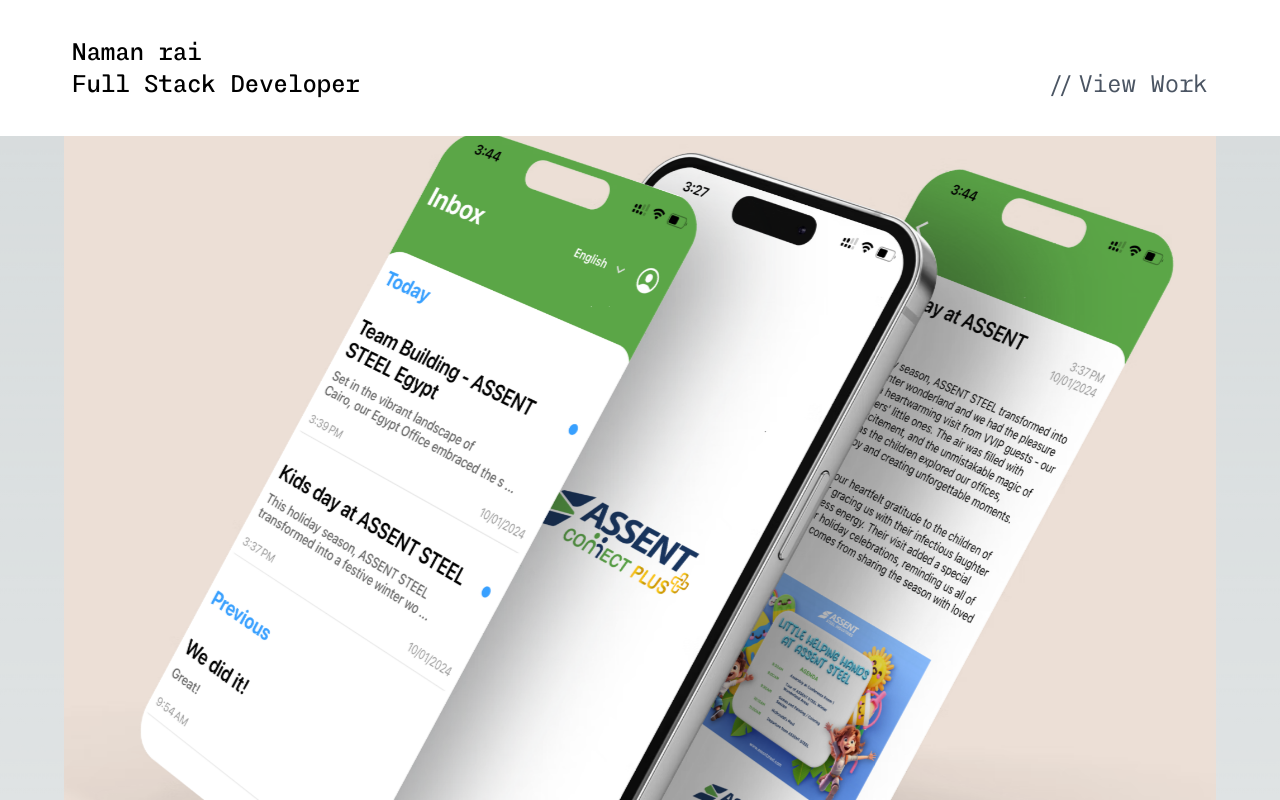
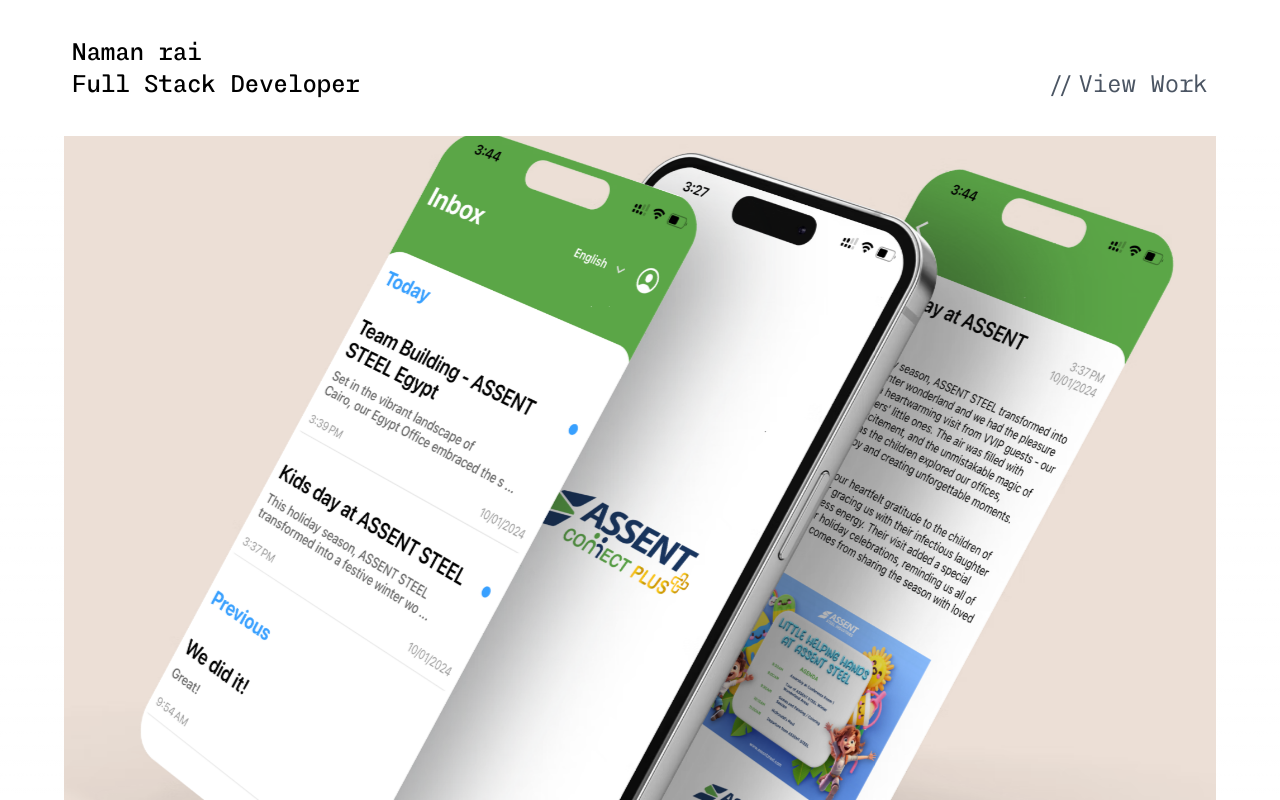
Before and after one commit to NAMANIND/portfolio, a Next.js app: page / in a window 1280 px wide. Shown: the top 800 px of the page. Built offline with nearby package versions, Linux system fonts and the light colour scheme.

Commit message:
transition

```diff
--- a/src/app/globals.css
+++ b/src/app/globals.css
@@ -4,7 +4,7 @@
 
 :root {
   --foreground-rgb: 255, 255, 255;
-  --background-start-rgb: 214, 219, 220;
+  --background-start-rgb: 255, 255, 255;
   --background-end-rgb: 255, 255, 255;
   overflow-x: hidden;
 }
```
